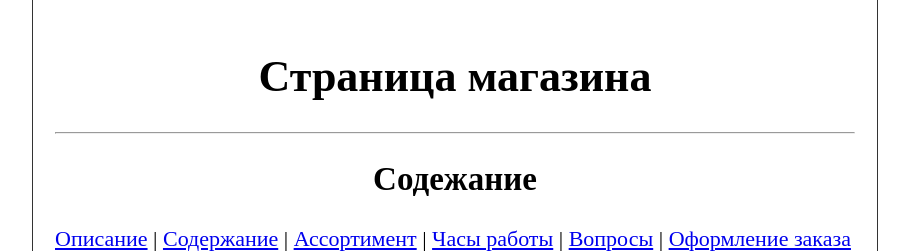
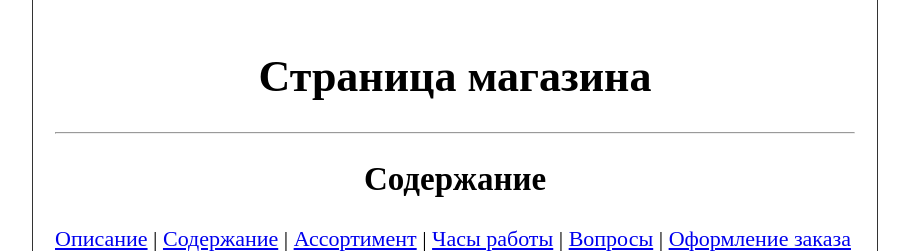
Before and after one commit to SemenDologov/HTMLPractice, a plain HTML site: page order.html in a window 1280 px wide. Shown: the top 251 px of the page, without its empty margins (185-1094 px from the left). Drawn offline with Linux system fonts and the light colour scheme.

Commit message:
Update order.html

```diff
--- a/order.html
+++ b/order.html
@@ -17,7 +17,7 @@
             <hr>
 
             <article id="content">
-                <h2 style="text-align: center">Содежание</h2>
+                <h2 style="text-align: center">Содержание</h2>
                 <nav>
                     <a href="#about">Описание</a> | <a href="#content">Содержание</a> | <a href="#assortiment">Ассортимент</a> | <a href="#workinghours">Часы работы</a> | <a href="#questions">Вопросы</a> | <a href="#order">Оформление заказа</a>
                 </nav>
```
